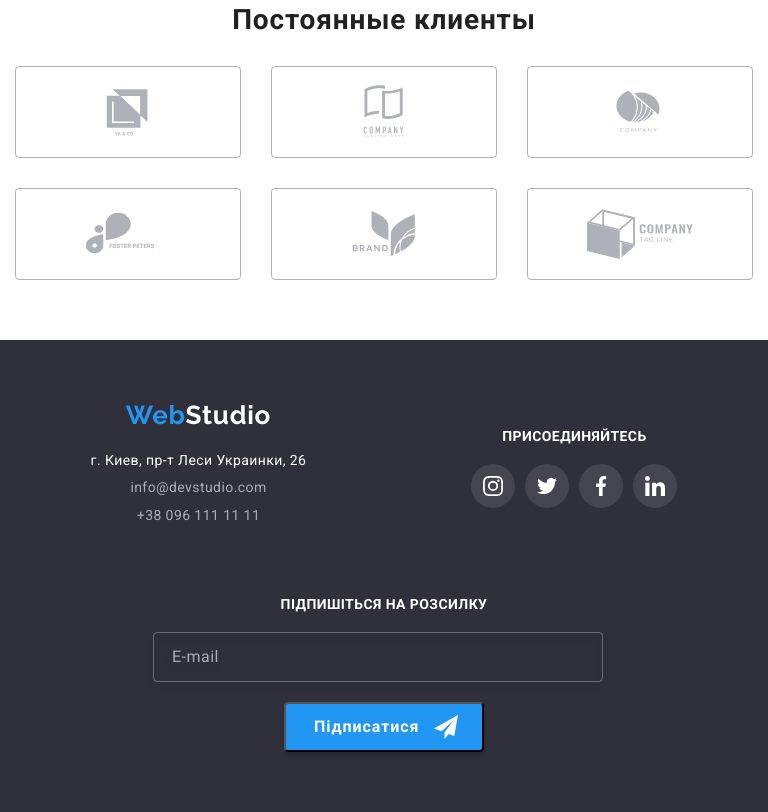
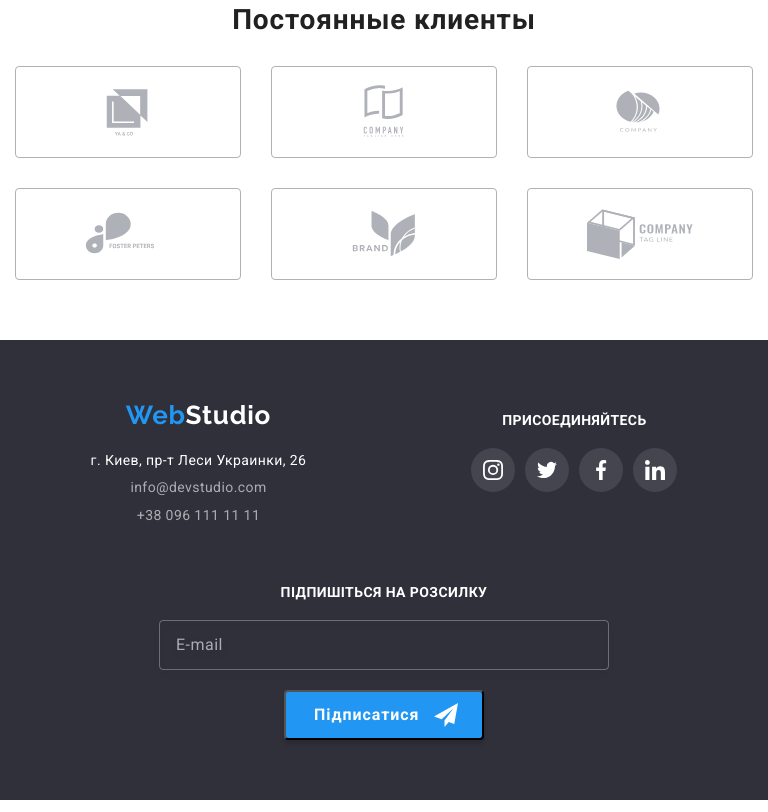
Before and after one commit to oksahil/goit-markup-hw-08, a plain HTML site: page index.html in a window 768 px wide. Shown: the part 1898-2710 px from the top of the page. Drawn offline with nearby package versions, Linux system fonts and the light colour scheme.

Commit message:
адаптивний футер

```diff
--- a/sass/components/_form-subscribe.scss
+++ b/sass/components/_form-subscribe.scss
@@ -1,61 +1,57 @@
 
 .subscribe {
-    padding-top: 72px;
+    padding-top: 60px;
 
+    @media screen and (min-width:1200px) {
+        padding-top: 72px;
+    }
+    @media screen and (min-width: 0px) and (max-width: 1199px){
 
-
-
-
+        text-align: center;
+    }
 }
 .subscribe__items {
-    display: block;
-    // flex-wrap: wrap;
+@media screen and (min-width: 0px) and (max-width: 1199px) {
+    display: inline-flex;
+    flex-direction: column;
+    width: 200px;
+    align-items: center;
 
-    @media screen and (min-width: 1199px) {
-    display: flex;
-        flex-wrap: wrap;
-
-        }
+    }
 }
 .subscribe__email {
-    width: 100%;
+    width: 358px;
     height: 50px;
-    // margin-right: 12px;
+    margin-right: 12px;
     border: 1px solid rgba(255, 255, 255, 0.3);
     filter: drop-shadow(0px 4px 4px rgba(0, 0, 0, 0.15));
     border-radius: 4px;
     background-color: transparent;
-
-    margin-left: auto;
-    margin-right: auto;
-    margin-bottom: 20px;
-    // display: flex;
-    @media screen and (max-width: 1199px) {
-        display: flex;
-            flex-wrap: wrap;
-            margin-right: 12px;
-        }
+    padding-left: 16px;
     @include fonts(null, 16px, 20px, 0.03em);
-        @media screen and (min-width: 480px) {
-                width: 450px;
+    color: #FFFFFF;
+    @media screen and (min-width: 0px) and (max-width: 1199px) {
+            margin-bottom: 20px;
+            margin-right: 0;
 
         }
+                @media screen and (max-width:480px) {
 
+                    width: 290px;
+                }
+                                  @media screen and (min-width: 480px) and (max-width: 1199px) {
 
-    color: #FFFFFF;
+                                      width: 450px;
+                                  }
         &::placeholder {
             @include fonts(null, 16px, 20px, 0.03em);
-            // display: flex;
-            padding-left: 16px;
             color: rgba(255, 255, 255, 0.6);
+
         }
 }
 .subscribe__btn {
     position: relative;
     font-family: inherit;
-display: block;
-margin-left: auto;
-margin-right: auto;
     @include fonts(700, 16px, 30px, 00.06em);
     border-radius: 4px;
     text-align: left;
--- a/sass/units/_footer.scss
+++ b/sass/units/_footer.scss
@@ -2,44 +2,44 @@
     background-color: #2F303A;
     padding-bottom: 60px;
 
+    &>.container {
 
-    &>.container {
+            @include media(1200px) {
             display: flex;
-
             justify-content: space-between;
 
-
-        @media screen and (max-width: 1199px) {
-                flex-wrap: wrap;
-                align-content: center;
-                justify-content: center;
                 }
         }
 }
 
 .footer__list-all {
-    // display: flex;
-    @media screen and (min-width: 768px) {
+    display: block;
+            @media screen and (min-width:768px) and (max-width:1199px) {
                 display: flex;
                 gap: 165px;
-            justify-content: space-between;
+                text-align: center;
+                justify-content: center;
+                }
+@media screen and (max-width:1199px) {
+
+    text-align: center;
+    justify-content: center;
+}
+        @media screen and (min-width:1200px) {
+        display: flex;
 
             }
-    @media screen and (max-width: 1199px) {
-            flex-wrap: wrap;
+
+
 }
+
+.footer__contakty {
+    margin-right: 0px;
+    padding-top: 60px;
+    @include media(1200px) {
+            margin-right: 72px;
         }
-.footer__item-all {
-align-content: center;
-    justify-content: center;
-    align-items: center;
-}
-.footer__contakty {
-    // margin-right: 70px;
-    padding-top: 60px;
-    @media screen and (max-width: 1199px) {
-            text-align: center;
-        }
+
 }
 .footer__soc {
     padding-top: 72px;
@@ -49,7 +49,9 @@ align-content: center;
     text-transform: uppercase;
     margin-bottom: 20px;
     color: #FFFFFF;
-    @media screen and (max-width: 1199px) {
+    @media screen and (max-width:1199px) {
+
+
             text-align: center;
         }
 
```
Also changed, not shown: css/main.css, css/main.min.css, 2 other files. Lines whose indentation alone changed are shown as unchanged.
